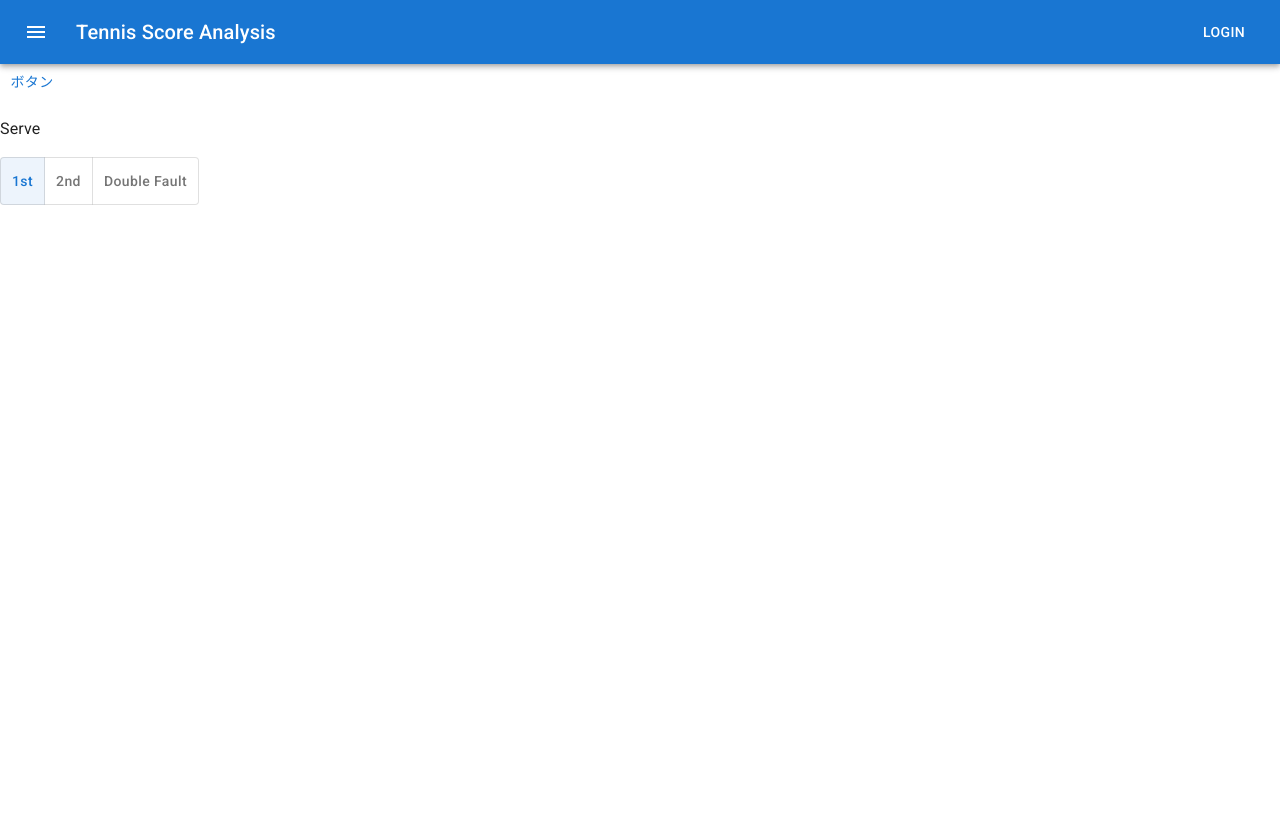
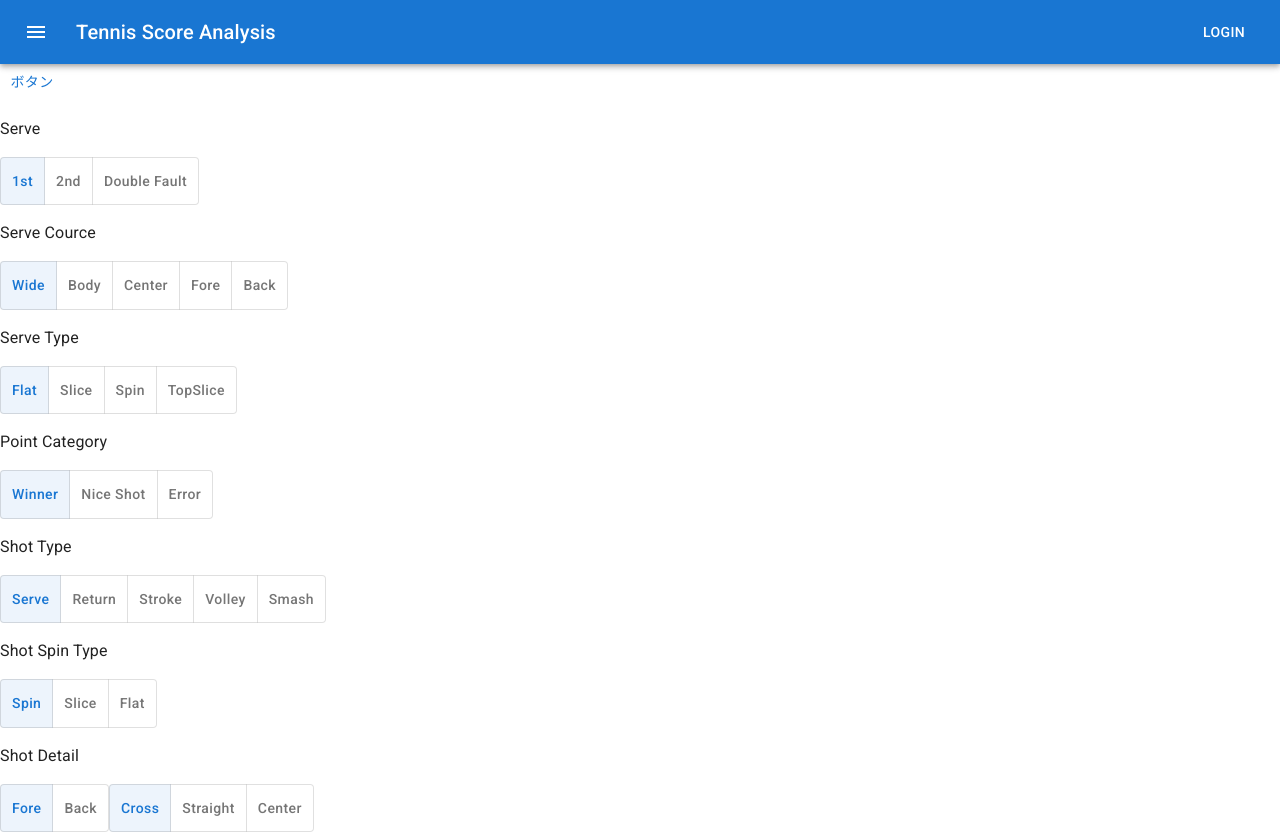
Before and after one commit to yamaguchi17/tennis-score-analysis, a React (Create React App) app: page / in a window 1280 px wide. Both pictures are taken after a click on the button "ボタン". Before the commit the page ends 800 px from the top, so only its background shows below. Built offline with nearby package versions, Linux system fonts and the light colour scheme.

Commit message:
record画面ボタン追加

```diff
--- a/package.json
+++ b/package.json
@@ -20,6 +20,7 @@
     "typescript": "^4.6.2",
     "web-vitals": "^2.1.4"
   },
+  "homepage": "./",
   "scripts": {
     "start": "react-scripts start",
     "build": "react-scripts build",
--- a/src/components/App.tsx
+++ b/src/components/App.tsx
@@ -2,7 +2,7 @@ import { ChangeEvent, useState, FC, useCallback, useContext } from "react";
 import { Main } from "./Main";
 import { Record } from "./Record";
 import { DisplayTypeProvider, DisplayTypeContext } from "./providers/DisplayTypeProvider";
-import { DISPLAY_TYPES } from "./common/constant";
+import { AppConst } from "./common/constant";
 import { TestArea } from "./TextArea";
 import { ButtonAppBar } from "./Header"
 import CssBaseline from '@mui/material/CssBaseline';
@@ -14,16 +14,16 @@ export const App: FC = () => {
   const [ displayType, setDisplayType ] = useContext(DisplayTypeContext);
 
   const handleClick = () => {
-    setDisplayType( (prev:number) => prev == DISPLAY_TYPES.MAIN ? prev = DISPLAY_TYPES.RECORD : prev = DISPLAY_TYPES.MAIN);
+    setDisplayType( (prev:number) => prev == AppConst.DISPLAY_TYPES.MAIN ? prev = AppConst.DISPLAY_TYPES.RECORD : prev = AppConst.DISPLAY_TYPES.MAIN);
   };
 
   //画面種類の出し分け
   const DisplayTypeExport = () => {
     switch (displayType) {
-      case DISPLAY_TYPES.MAIN: return <Main />; break;
-      case DISPLAY_TYPES.RECORD: return <Record />; break;
-      case DISPLAY_TYPES.RESULT: return <TestArea />; break;
-      case DISPLAY_TYPES.EDIT: return <TestArea />; break;
+      case AppConst.DISPLAY_TYPES.MAIN: return <Main />; break;
+      case AppConst.DISPLAY_TYPES.RECORD: return <Record />; break;
+      case AppConst.DISPLAY_TYPES.RESULT: return <TestArea />; break;
+      case AppConst.DISPLAY_TYPES.EDIT: return <TestArea />; break;
       default: return <Main />;
     }
   };
--- a/src/components/Main.tsx
+++ b/src/components/Main.tsx
@@ -1,6 +1,6 @@
 import { ChangeEvent, useState, FC, useCallback, useContext } from "react";
 import { DisplayTypeProvider, DisplayTypeContext } from "./providers/DisplayTypeProvider";
-import { DISPLAY_TYPES } from "./common/constant";
+import { AppConst } from "./common/constant";
 import styled from '@emotion/styled'
 import Button from "@mui/material/Button";
 import Box from "@mui/material/Box";
@@ -13,7 +13,7 @@ export const Main = () => {
     const [ displayType, setDisplayType ] = useContext(DisplayTypeContext);
 
     const newGameClick = () => {
-      setDisplayType(DISPLAY_TYPES.RECORD);
+      setDisplayType(AppConst.DISPLAY_TYPES.RECORD);
     };
 
     return (
--- a/src/components/Record.tsx
+++ b/src/components/Record.tsx
@@ -6,27 +6,177 @@ import ToggleButtonGroup from '@mui/material/ToggleButtonGroup';
 
 
 export const Record = () => {
-    const [alignment, setAlignment] = useState('1st');
 
-    const handleChange = (
+    //Serveボタン用state
+    const [serveSelectItem, setServeItem] = useState('1st');
+    //Serve Courseボタン用state
+    const [serveCourceSelectItem, setServeCourceItem] = useState('Wide');
+    //Serve Typeボタン用state
+    const [serveTypeSelectItem, setServeTypeItem] = useState('Flat');
+    //Point Categoryボタン用state
+    const [pointCategorySelectItem, setPointCategoryItem] = useState('Winner');
+    //Shot Typeボタン用state
+    const [shotTypeSelectItem, setShotTypeItem] = useState('Serve');
+    //Shot Spin Typeボタン用state
+    const [shotSpinTypeSelectItem, setShotSpinTypeItem] = useState('Spin');
+    //Shot Detailボタン用state
+    const [shotDetailSelectItem, setShotDetailItem] = useState('Fore');
+    //Shot Detail Courceボタン用state
+    const [shotDetailCourceSelectItem, setShotDetailCourceItem] = useState('Cross');
+
+    //Serveボタン押下処理
+    const serveChange = (
         event: React.MouseEvent<HTMLElement>,
-        newAlignment: string,
+        newServeSelectItem: string,
     ) => {
-        setAlignment(newAlignment);
+        setServeItem(newServeSelectItem);
     };
+
+    //Serve Courceボタン押下処理
+    const serveCourceChange = (
+        event: React.MouseEvent<HTMLElement>,
+        newServeCourceSelectItem: string,
+    ) => {
+        setServeCourceItem(newServeCourceSelectItem);
+    };
+
+    //Serve Typeボタン押下処理
+    const serveTypeChange = (
+        event: React.MouseEvent<HTMLElement>,
+        newServeTypeSelectItem: string,
+    ) => {
+        setServeTypeItem(newServeTypeSelectItem);
+    };
+
+    //Point Categoryボタン押下処理
+    const pointCategoryChange = (
+        event: React.MouseEvent<HTMLElement>,
+        newPointCategorySelectItem: string,
+    ) => {
+        setPointCategoryItem(newPointCategorySelectItem);
+    };
+    //Shot Typeボタン押下処理
+    const shotTypeChange = (
+        event: React.MouseEvent<HTMLElement>,
+        newShotTypeSelectItem: string,
+    ) => {
+        setShotTypeItem(newShotTypeSelectItem);
+    };
+    //Shot Spin Typeボタン押下処理
+    const shotSpinTypeChange = (
+        event: React.MouseEvent<HTMLElement>,
+        newShotSpinTypeSelectItem: string,
+    ) => {
+        setShotSpinTypeItem(newShotSpinTypeSelectItem);
+    };
+    //Shot Detailボタン押下処理
+    const shotDetailChange = (
+        event: React.MouseEvent<HTMLElement>,
+        newShotDetailSelectItem: string,
+    ) => {
+        setShotDetailItem(newShotDetailSelectItem);
+    };
+    //Shot Detail Courceボタン押下処理
+    const shotDetailCourceChange = (
+        event: React.MouseEvent<HTMLElement>,
+        newShotDetailCourceSelectItem: string,
+    ) => {
+        setShotDetailCourceItem(newShotDetailCourceSelectItem);
+    };
+
 
     return (
         <>
             <p>Serve</p>
             <ToggleButtonGroup
                 color="primary"
-                value={alignment}
+                value={serveSelectItem}
                 exclusive
-                onChange={handleChange}
+                onChange={serveChange}
             >
                 <CustomToggleButton value="1st">1st</CustomToggleButton>
                 <CustomToggleButton value="2nd">2nd</CustomToggleButton>
                 <CustomToggleButton value="Double Fault">Double Fault</CustomToggleButton>
+            </ToggleButtonGroup>
+            <p>Serve Cource</p>
+            <ToggleButtonGroup
+                color="primary"
+                value={serveCourceSelectItem}
+                exclusive
+                onChange={serveCourceChange}
+            >
+                <CustomToggleButton value="Wide">Wide</CustomToggleButton>
+                <CustomToggleButton value="Body">Body</CustomToggleButton>
+                <CustomToggleButton value="Center">Center</CustomToggleButton>
+                <CustomToggleButton value="Fore">Fore</CustomToggleButton>
+                <CustomToggleButton value="Back">Back</CustomToggleButton>
+            </ToggleButtonGroup>
+            <p>Serve Type</p>
+            <ToggleButtonGroup
+                color="primary"
+                value={serveTypeSelectItem}
+                exclusive
+                onChange={serveTypeChange}
+            >
+                <CustomToggleButton value="Flat">Flat</CustomToggleButton>
+                <CustomToggleButton value="Slice">Slice</CustomToggleButton>
+                <CustomToggleButton value="Spin">Spin</CustomToggleButton>
+                <CustomToggleButton value="TopSlice">TopSlice</CustomToggleButton>
+            </ToggleButtonGroup>
+            <p>Point Category</p>
+            <ToggleButtonGroup
+                color="primary"
+                value={pointCategorySelectItem}
+                exclusive
+                onChange={pointCategoryChange}
+            >
+                <CustomToggleButton value="Winner">Winner</CustomToggleButton>
+                <CustomToggleButton value="NiceShot">Nice Shot</CustomToggleButton>
+                <CustomToggleButton value="Error">Error</CustomToggleButton>
+            </ToggleButtonGroup>
+            <p>Shot Type</p>
+            <ToggleButtonGroup
+                color="primary"
+                value={shotTypeSelectItem}
+                exclusive
+                onChange={shotTypeChange}
+            >
+                <CustomToggleButton value="Serve">Serve</CustomToggleButton>
+                <CustomToggleButton value="Return">Return</CustomToggleButton>
+                <CustomToggleButton value="Stroke">Stroke</CustomToggleButton>
+                <CustomToggleButton value="Volley">Volley</CustomToggleButton>
+                <CustomToggleButton value="Smash">Smash</CustomToggleButton>
+            </ToggleButtonGroup>
+            <p>Shot Spin Type</p>
+            <ToggleButtonGroup
+                color="primary"
+                value={shotSpinTypeSelectItem}
+                exclusive
+                onChange={shotSpinTypeChange}
+            >
+                <CustomToggleButton value="Spin">Spin</CustomToggleButton>
+                <CustomToggleButton value="Slice">Slice</CustomToggleButton>
+                <CustomToggleButton value="Flat">Flat</CustomToggleButton>
+            </ToggleButtonGroup>
+            <p>Shot Detail</p>
+            <ToggleButtonGroup
+                color="primary"
+                value={shotDetailSelectItem}
+                exclusive
+                onChange={shotDetailChange}
+            >
+                <CustomToggleButton value="Fore">Fore</CustomToggleButton>
+                <CustomToggleButton value="Back">Back</CustomToggleButton>
+            </ToggleButtonGroup>
+            <ToggleButtonGroup
+                color="primary"
+                value={shotDetailCourceSelectItem}
+                exclusive
+                onChange={shotDetailCourceChange}
+            >
+                <CustomToggleButton value="Cross">Cross</CustomToggleButton>
+                <CustomToggleButton value="Straight">Straight</CustomToggleButton>
+                <CustomToggleButton value="Center">Center</CustomToggleButton>
             </ToggleButtonGroup>
         </>
     );
--- a/src/components/common/constant.ts
+++ b/src/components/common/constant.ts
@@ -1,6 +1,8 @@
+export namespace AppConst {
     export const DISPLAY_TYPES = {
         MAIN: 0,
         RECORD: 1,
         RESULT: 2,
         EDIT: 3
     };
+}
```
Lines whose indentation alone changed are shown as unchanged.
